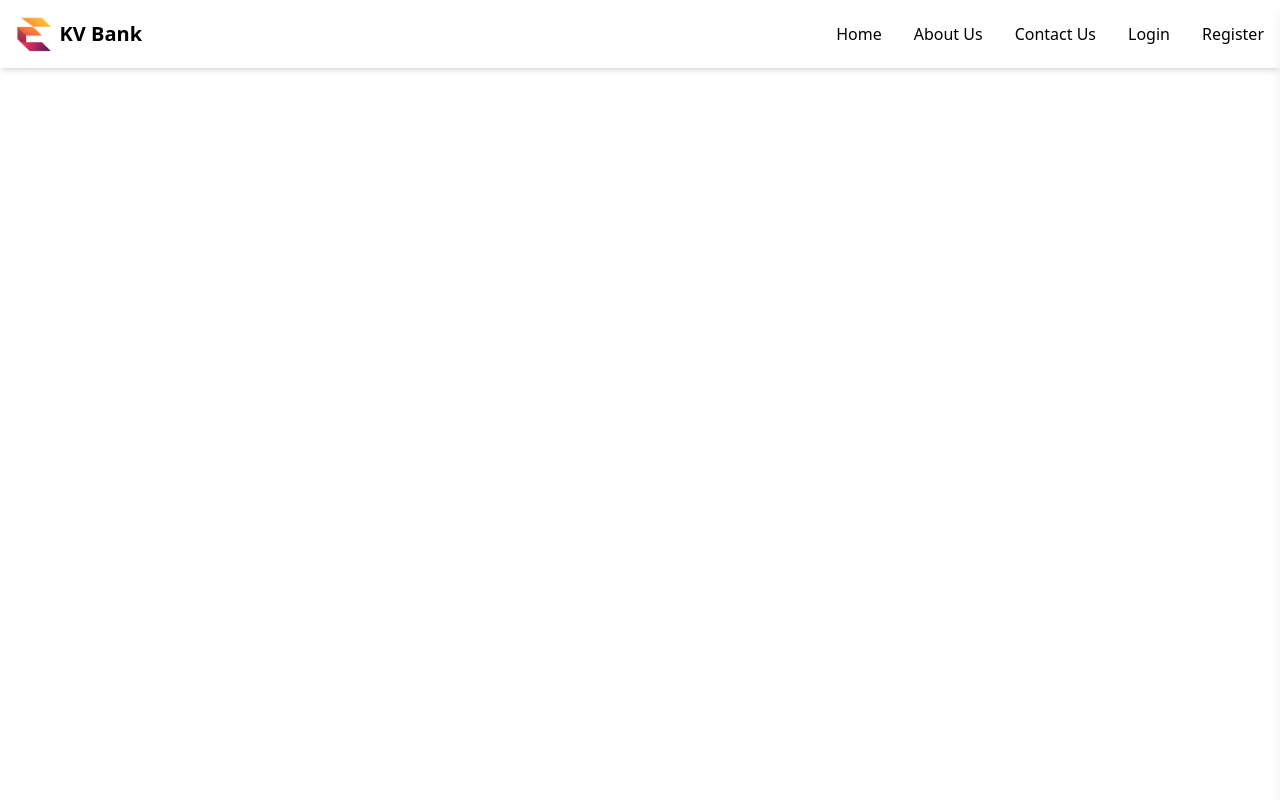
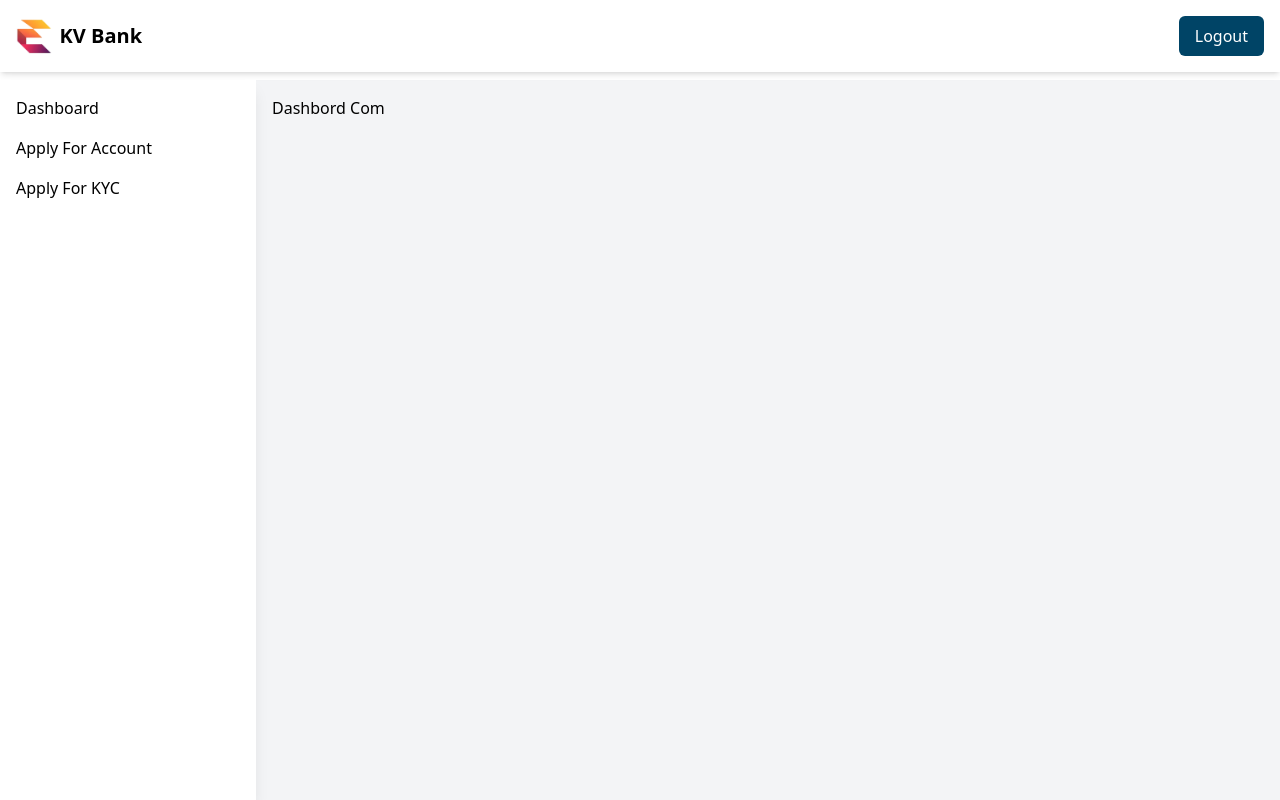
Before and after one commit to vivekmavani10/bank-app, a React (Create React App) app in the folder client/: page /dashboard in a window 1280 px wide. Built offline with nearby package versions, Linux system fonts and the light colour scheme.

Commit message:
layout design for user dashboard

```diff
--- a/client/src/App.tsx
+++ b/client/src/App.tsx
@@ -6,20 +6,79 @@ import AboutUs from "./pages/About";
 import ContactUs from "./pages/Contact";
 import Login from "./pages/Login";
 import Register from "./pages/Register";
+import UserDashboardLayout from "./layouts/UserDashboardLayout";
+import Dashboard from "./pages/Dashboard";
+// import Profile from "./pages/dashboard/Profile";
+// import Settings from "./pages/dashboard/Settings";
 
 const App: React.FC = () => {
   return (
     <>
-      <Navbar />
-      <div className="pt-20 px-4">
-        <Routes>
-          <Route path="/" element={<Home />} />
-          <Route path="/about-us" element={<AboutUs />} />
-          <Route path="/contact-us" element={<ContactUs />} />
-          <Route path="/login" element={<Login />} />
-          <Route path="/register" element={<Register />} />
-        </Routes>
-      </div>
+      <Routes>
+        {/* Public Routes */}
+        <Route
+          path="/"
+          element={
+            <>
+              <Navbar />
+              <div className="pt-20 px-4">
+                <Home />
+              </div>
+            </>
+          }
+        />
+        <Route
+          path="/about-us"
+          element={
+            <>
+              <Navbar />
+              <div className="pt-20 px-4">
+                <AboutUs />
+              </div>
+            </>
+          }
+        />
+        <Route
+          path="/contact-us"
+          element={
+            <>
+              <Navbar />
+              <div className="pt-20 px-4">
+                <ContactUs />
+              </div>
+            </>
+          }
+        />
+        <Route
+          path="/login"
+          element={
+            <>
+              <Navbar />
+              <div className="pt-20 px-4">
+                <Login />
+              </div>
+            </>
+          }
+        />
+        <Route
+          path="/register"
+          element={
+            <>
+              <Navbar />
+              <div className="pt-20 px-4">
+                <Register />
+              </div>
+            </>
+          }
+        />
+
+        {/* Dashboard Routes */}
+        <Route path="/dashboard" element={<UserDashboardLayout />}>
+          <Route index element={<Dashboard />} />
+          {/* <Route path="profile" element={<Profile />} />
+          <Route path="settings" element={<Settings />} /> */}
+        </Route>
+      </Routes>
     </>
   );
 };
--- a/client/src/components/Button.tsx
+++ b/client/src/components/Button.tsx
@@ -20,7 +20,7 @@ const Button: React.FC<ButtonProps> = ({
       type={type}
       onClick={onClick}
       disabled={disabled}
-      className={`px-4 py-2 rounded-md text-white bg-indigo-600 hover:bg-indigo-700 transition disabled:opacity-50 disabled:cursor-not-allowed ${className}`}
+      className={`px-4 py-2 rounded-md text-white bg-[#004466] hover:bg-[#d7555e] transition disabled:opacity-50 disabled:cursor-not-allowed ${className}`}
     >
       {children}
     </button>
--- /dev/null
+++ b/client/src/components/Sidebar.tsx
@@ -0,0 +1,47 @@
+import React from "react";
+import { Link } from "react-router-dom";
+
+interface SidebarProps {
+  isOpen: boolean;
+  onClose: () => void;
+}
+
+const Sidebar: React.FC<SidebarProps> = ({ isOpen, onClose }) => {
+  return (
+    <>
+      {/* Overlay for mobile */}
+      {isOpen && (
+        <div
+          className="fixed inset-0 bg-black bg-opacity-40 z-40 md:hidden"
+          onClick={onClose}
+        />
+      )}
+
+      <div
+        className={`fixed top-0 right-0 h-full w-64 bg-white z-50 transform transition-transform duration-300
+    ${isOpen ? "translate-x-0" : "translate-x-full"}
+    md:translate-x-0 md:static md:block shadow-lg`}
+      >
+        <div className="p-4 border-b flex justify-between items-center md:hidden">
+          <span className="text-lg font-bold">Menu</span>
+          <button onClick={onClose} className="text-xl font-bold">
+            ✕
+          </button>
+        </div>
+        <div className="flex flex-col p-4 space-y-4">
+          <Link to="/dashboard" onClick={onClose}>
+            Dashboard
+          </Link>
+          <Link to="/dashboard/apply-account" onClick={onClose}>
+            Apply For Account
+          </Link>
+          <Link to="/dashboard/apply-kyc" onClick={onClose}>
+            Apply For KYC
+          </Link>
+        </div>
+      </div>
+    </>
+  );
+};
+
+export default Sidebar;
--- /dev/null
+++ b/client/src/components/UserDashboardNavbar.tsx
@@ -0,0 +1,45 @@
+import React from "react";
+import logo from "../assets/logo.png";
+import Button from "./Button";
+
+interface DashboardNavbarProps {
+  onToggleSidebar: () => void;
+}
+
+const DashboardNavbar: React.FC<DashboardNavbarProps> = ({
+  onToggleSidebar,
+}) => {
+  return (
+    <nav className="bg-white p-4 shadow-md fixed top-0 left-0 w-full z-50">
+      <div className="max-w-7xl mx-auto flex justify-between items-center">
+        {/* Logo */}
+        <div className="flex items-center space-x-2">
+          <img src={logo} alt="Logo" className="h-9 w-auto" />
+          <span className="text-xl font-semibold text-black">KV Bank</span>
+        </div>
+
+        {/* Logout Button */}
+        <Button type="submit">Logout</Button>
+
+        {/* Hamburger for mobile */}
+        <button className="md:hidden" onClick={onToggleSidebar}>
+          <svg
+            className="w-6 h-6 text-black"
+            fill="none"
+            stroke="currentColor"
+            viewBox="0 0 24 24"
+          >
+            <path
+              strokeLinecap="round"
+              strokeLinejoin="round"
+              strokeWidth={2}
+              d="M4 6h16M4 12h16M4 18h16"
+            />
+          </svg>
+        </button>
+      </div>
+    </nav>
+  );
+};
+
+export default DashboardNavbar;
--- /dev/null
+++ b/client/src/layouts/UserDashboardLayout.tsx
@@ -0,0 +1,28 @@
+import React, { useState } from "react";
+import Sidebar from "../components/Sidebar";
+import DashboardNavbar from "../components/UserDashboardNavbar";
+import { Outlet } from "react-router-dom";
+
+const UserDashboardLayout: React.FC = () => {
+  const [sidebarOpen, setSidebarOpen] = useState(false);
+
+  return (
+    <div className="flex flex-col h-screen">
+      {/* Fixed Navbar */}
+      <DashboardNavbar onToggleSidebar={() => setSidebarOpen(true)} />
+
+      {/* Scrollable Content Area */}
+      <div className="flex flex-1 overflow-hidden pt-20">
+        {/* Sidebar */}
+        <Sidebar isOpen={sidebarOpen} onClose={() => setSidebarOpen(false)} />
+
+        {/* Main Content Area */}
+        <div className="flex-1 overflow-y-auto bg-gray-100 p-4">
+          <Outlet />
+        </div>
+      </div>
+    </div>
+  );
+};
+
+export default UserDashboardLayout;
--- /dev/null
+++ b/client/src/pages/Dashboard.tsx
@@ -0,0 +1,7 @@
+import React from "react";
+
+const Dashboard: React.FC = () => {
+  return <div>Dashbord Com</div>;
+};
+
+export default Dashboard;
```
